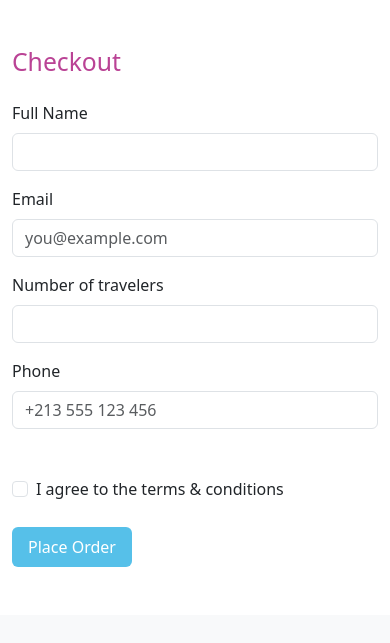
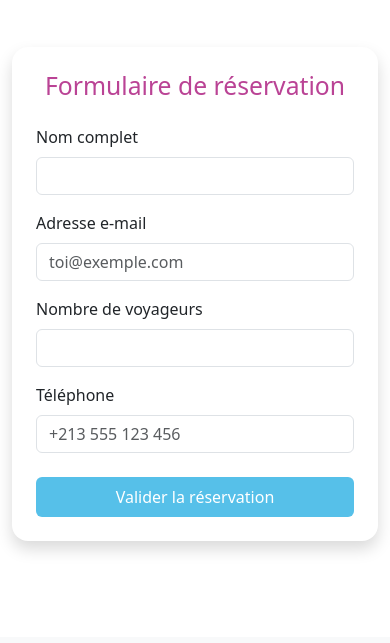
Before and after one commit to Houria-hs/travel-website, a Django app: template templates/trip.html in a window 390 px wide; the page is wider, and only the part inside the window is pictured. Shown: the part 373-1016 px from the top of that part. Run offline with Django 3.2, Linux system fonts and the light colour scheme; the template is opened without the code that fills it, so the values that code supplies are empty; some libraries are stand-ins or nearby versions; grey boxes are pictures that could not be loaded.

Commit message:
Update trip.html : changed the language to frensh , improved styling and responsiveness

```diff
--- a/templates/trip.html
+++ b/templates/trip.html
@@ -21,30 +21,30 @@
             <!-- Price -->
             <div class="mb-3">
                 <span class="badge bg-success p-2 fs-6">{{ trip.price_per_person }} DA</span>
-                <small class="text-muted ms-2">per person</small>
+                <small class="text-muted ms-2">par personne</small>
             </div>
 
             <!-- Duration -->
             <div class="mb-2 d-flex align-items-center">
-                <i class="fas fa-clock  me-2"></i>
-                <strong class="me-1">Duration:</strong> {{ trip.days_and_nights }} days
+                <i class="fas fa-clock trip_icons  me-2"></i>
+                <strong class="me-1">Durée:</strong> {{ trip.days_and_nights }}
             </div>
 
             <!-- Max People -->
             <div class="mb-2 d-flex align-items-center">
-                <i class="fas fa-users  me-2"></i>
-                <strong class="me-1">Group size:</strong> Max {{ trip.max_people }} people
+                <i class="fas fa-users trip_icons  me-2"></i>
+                <strong class="me-1">Taille du groupe:</strong>{{ trip.max_people }}
             </div>
 
             <!-- Date Ranges -->
             <div class="mb-2">
                 <div class="d-flex align-items-center">
-                    <i class="fas fa-calendar-days  me-2"></i>
-                    <strong class="me-1">First Departure:</strong> {{ trip.from_date }} → {{ trip.To_date }}
+                    <i class="fas fa-calendar-days trip_icons me-2"></i>
+                    <strong class="me-1">Premier départ :</strong> {{ trip.from_date }} → {{ trip.To_date }}
                 </div>
                 <div class="d-flex align-items-center mt-1">
-                    <i class="fas fa-calendar-days  me-2"></i>
-                    <strong class="me-1">Second Departure:</strong> {{ trip.second_from_date }} → {{ trip.second_To_date }}
+                    <i class="fas fa-calendar-days trip_icons  me-2"></i>
+                    <strong class="me-1">Deuxième départ:</strong> {{ trip.second_from_date }} → {{ trip.second_To_date }}
                 </div>
             </div>
 
@@ -56,51 +56,61 @@
 {% endif %}
 
 
+<div class="container py-5">
+    <div class="row justify-content-center">
+      <div class="col-lg-8 col-md-10">
+        <div class="card shadow rounded-4 border-0">
+          <div class="card-body p-4">
+            <h2 class="text-center mb-4" style="color: #ba4395;">Formulaire de réservation</h2>
 
-<div class="container mt-5 d-flex justify-content-center">
-    <div class="row">
-        <div class="col-12">
-            <h2 style="color: #ba4395;" class="mb-4">Checkout</h2>
-            <form method="post">
+            <form method="POST" novalidate>
               {% csrf_token %}
-                <!-- Customer Info -->
               <div class="row g-3">
+
+                <!-- Nom complet -->
                 <div class="col-md-6">
-                        <label for="FullNmae" class="form-label">Full Name</label>
+                  <label for="FullName" class="form-label">Nom complet</label>
                   <input name="FullName" type="text" class="form-control" id="FullName" required>
                 </div>
+
+                <!-- Adresse e-mail -->
                 <div class="col-md-6">
-                        <label for="lastName" class="form-label">Email</label>
-                        <input name="email" type="email" class="form-control" placeholder="you@example.com" id="email" required>
+                  <label for="email" class="form-label">Adresse e-mail</label>
+                  <input name="email" type="email" class="form-control" placeholder="toi@exemple.com" id="email" required>
                 </div>
-                    <div class="col-12">
-                        <label for="email" class="form-label">Number of travelers</label>
+
+                <!-- Nombre de voyageurs -->
+                <div class="col-md-6">
+                  <label for="numberOfTravelers" class="form-label">Nombre de voyageurs</label>
                   <input name="numberOfTravelers" type="number" class="form-control" id="numberOfTravelers" required>
                 </div>
-                    <div class="col-12">
-                        <label for="phone" class="form-label">Phone</label>
-                        <input name="phone" type="tel" class="form-control" id="phone" placeholder="+213 555 123 456" required>
+
+                <!-- Téléphone -->
+                <div class="col-md-6">
+                  <label for="phone" class="form-label">Téléphone</label>
+                  <input name="phone" type="tel" class="form-control" placeholder="+213 555 123 456" id="phone" required>
+                </div>
+
+              </div>
+
+              <button class="btn Réserver btn-primary w-100 mt-4" type="submit">
+                Valider la réservation
+              </button>
+            </form>
+
           </div>
         </div>
-                <br> <br>
-                <!-- Terms & Place Order -->
-                <div class="form-check">
-                    <input type="checkbox" class="form-check-input" id="terms" required>
-                    <label class="form-check-label" for="terms">I agree to the terms & conditions</label>
-                </div>
-
-                <button  class="btn btn-primary mt-4" type="submit">Place Order</button>
-            </form>
       </div>
     </div>
   </div>
 
+
 <br> <br>
 <style>
-    i{
+    .trip_icons{
         color: #56c0e9 !important;
     }
-    .btn{
+    .Réserver{
     background-color: #56c0e9 !important;
     border: none !important;
     padding: .5rem 1REM !important;
```
Lines whose indentation alone changed are shown as unchanged.
